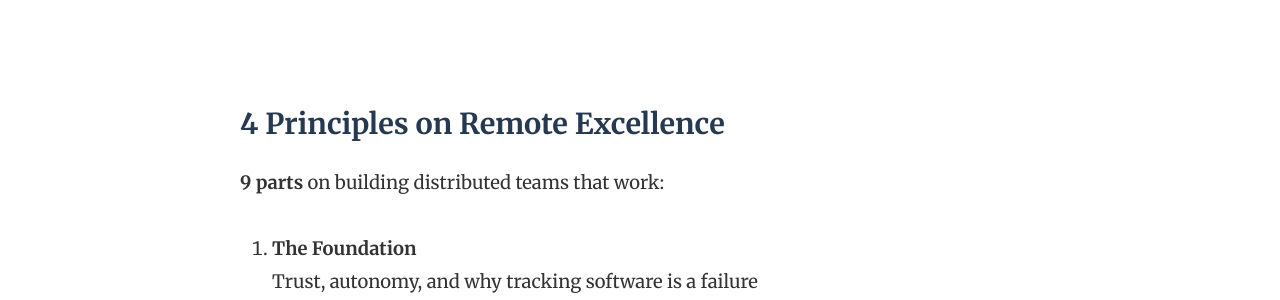
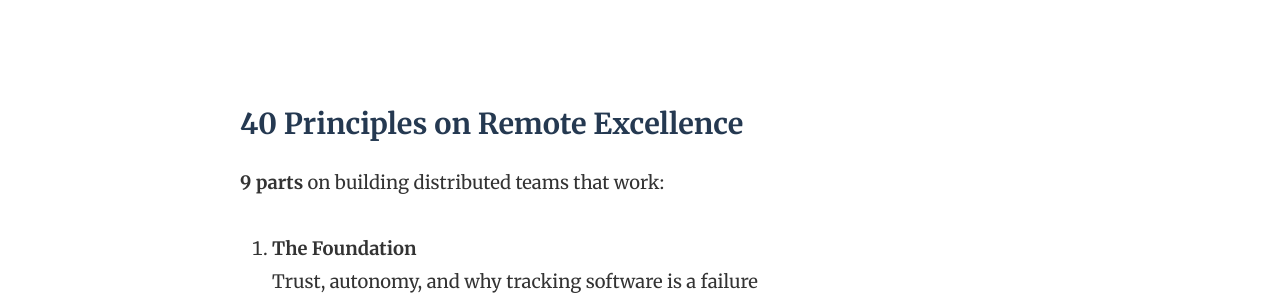
Before and after one commit to luuuc/remote-excellence-book, a Jekyll site: the page built from index.md, in a window 1280 px wide. Shown: the part 447-747 px from the top of the page. Built offline with Jekyll 4.4.1, drawn with Linux system fonts in a browser that asks for light colours.

Commit message:
Update index.md

```diff
--- a/index.md
+++ b/index.md
@@ -19,7 +19,7 @@ Remote work isn't a policy. It's a system.
 Most companies treat remote like a benefit. Remote done right is a competitive advantage. This book is about the system.
 
 <br>
-# 4 Principles on Remote Excellence
+# 40 Principles on Remote Excellence
 
 **9 parts** on building distributed teams that work:
 
```
